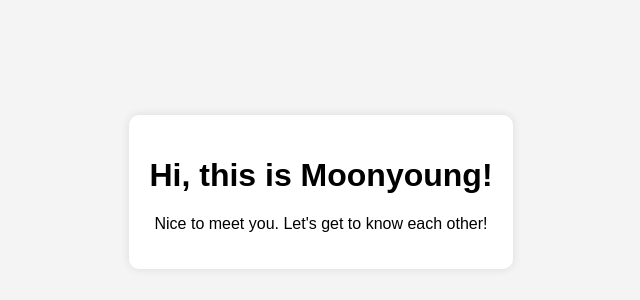
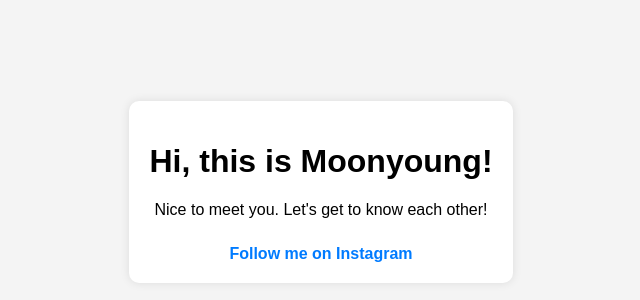
Before and after one commit to ymoonyoung/ymoonyoung.github.io, a plain HTML site: page index.html in a window 1280 px wide. Shown: the part 216-516 px from the top of the page, without its empty margins (319-959 px from the left). Drawn offline with Linux system fonts and the light colour scheme.

Commit message:
Update index.html

```diff
--- a/index.html
+++ b/index.html
@@ -20,12 +20,20 @@
             border-radius: 10px;
             box-shadow: 0px 0px 10px rgba(0, 0, 0, 0.1);
         }
+        a {
+            display: inline-block;
+            margin-top: 10px;
+            text-decoration: none;
+            color: #007bff;
+            font-weight: bold;
+        }
     </style>
 </head>
 <body>
     <div class="container">
         <h1>Hi, this is Moonyoung!</h1>
         <p>Nice to meet you. Let's get to know each other!</p>
+        <a href="https://www.instagram.com/y.moonyoung" target="_blank">Follow me on Instagram</a>
     </div>
 </body>
 </html>
```
